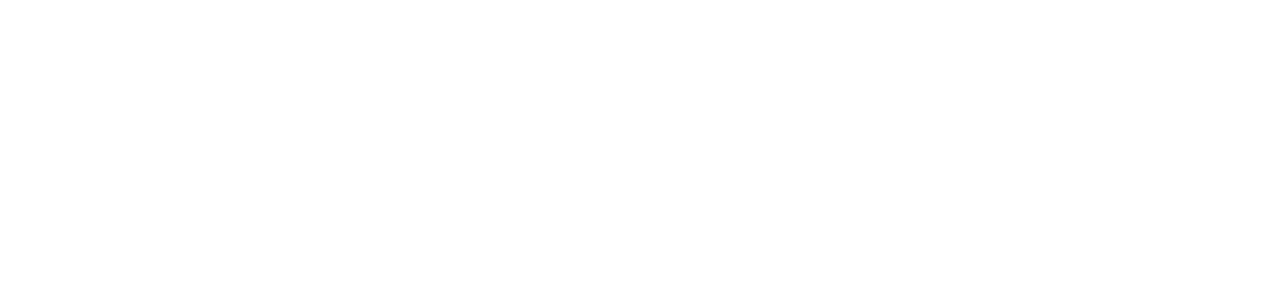
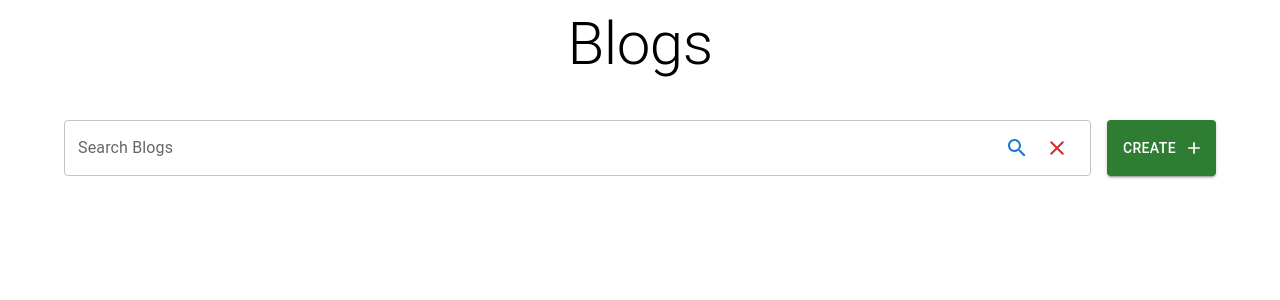
Before and after one commit to MitchellCollins/blog-next-app, a Next.js app: page / in a window 1280 px wide. Shown: the top 300 px of the page. Built offline with nearby package versions, Linux system fonts and the light colour scheme.

Commit message:
Created Home Page

```diff
--- a/app/page.js
+++ b/app/page.js
@@ -1,3 +1,118 @@
+"use client"
+
+import { Button, ButtonGroup, Container, Grid, IconButton, InputAdornment, TextField, Tooltip, Typography } from "@mui/material";
+import { Add, Clear, Search } from "@mui/icons-material";
+import { useEffect, useState } from "react";
+import { useRouter } from "next/navigation";
+import { Blog } from "@/components/Blog";
+
 export default function Home() {
-  return;
+  const [query, setQuery] = useState("");
+  const [blogs, setBlogs] = useState([]);
+  const [filteredBlogs, setFilteredBlogs] = useState([]);
+
+  const router = useRouter();
+
+  // Sets blogs useState to blogs from local storage
+  useEffect(() => {
+    setBlogs(JSON.parse(window.localStorage.getItem("blogs")) || []);
+  }, []);
+
+  // Updates filtered blogs and local storage when blogs useState is changed
+  useEffect(() => {
+    setFilteredBlogs(blogs);
+    window.localStorage.setItem("blogs", JSON.stringify(blogs));
+  }, [blogs]);
+
+  // Filters the blogs based off the query
+  function filterBlogs() {
+    setFilteredBlogs(blogs.filter((blog) => blog.title.toLowerCase().includes(query.toLowerCase())));
+  }
+
+  // Clears the query and blog filter
+  function clearSearch() {
+    setFilteredBlogs(blogs);
+    setQuery("");
+  }
+
+  // Deletes blog by filtering out the blog with the specified id
+  function deleteBlog(id) {
+    setBlogs((prevBlogs) => prevBlogs.filter((blog) => blog.id !== id));
+  }
+
+  return (
+    <Container>
+      <Grid container spacing={5} sx={{ flexDirection: "column", mx: "auto" }}>
+        {/* Heading */}
+        <Grid textAlign="center">
+          <Typography variant="h2">
+            Blogs
+          </Typography>
+        </Grid>
+
+        {/* Options */}
+        <Grid container spacing={2} justifyContent="center" alignItems="stretch">
+          {/* Search Bar */}
+          <Grid flexGrow={1}>
+            <TextField
+              type="text"
+              variant="outlined"
+              label="Search Blogs"
+              value={query}
+              onChange={(e) => setQuery(e.target.value)}
+              slotProps={{
+                input: {
+                  endAdornment: (
+                    <InputAdornment position="end">
+                      <ButtonGroup>
+                        {/* Search Button */}
+                        <Tooltip title="Search" placement="top" arrow>
+                          <IconButton onClick={filterBlogs}>
+                            <Search color="primary" />
+                          </IconButton>
+                        </Tooltip>
+
+                        {/* Clear Search Button */}
+                        <Tooltip title="Clear Search" placement="top" arrow>
+                          <IconButton onClick={clearSearch}>
+                            <Clear color="error" />
+                          </IconButton>
+                        </Tooltip>
+                      </ButtonGroup>
+                    </InputAdornment>
+                  )
+                }
+              }}
+              fullWidth
+            />
+          </Grid>
+
+          {/* Create Blog Button */}
+          <Grid>
+            <Tooltip title="Create Blog" placement="top" arrow>
+              <Button
+                onClick={() => router.push("/create")}
+                variant="contained"
+                color="success"
+                aria-label="Create Blog"
+                sx={{ height: "100%" }}
+                endIcon={<Add />}
+              >
+                Create
+              </Button>
+            </Tooltip>
+          </Grid>
+        </Grid>
+
+        {/* Blogs */}
+        <Grid container spacing={2}>
+          {filteredBlogs.map((blog) => (
+            <Grid key={`blog-${blog.id}`} size={{ xs: 12, md: 4 }}>
+              <Blog {...blog} deleteBlog={deleteBlog} />
+            </Grid>
+          ))}
+        </Grid>
+      </Grid>
+    </Container>
+  );
 }
--- /dev/null
+++ b/components/Blog.js
@@ -0,0 +1,60 @@
+import { Delete, Edit } from "@mui/icons-material";
+import { Grid, IconButton, Paper, Tooltip, Typography } from "@mui/material";
+import { useRouter } from "next/navigation";
+
+export function Blog({ id, title, text, deleteBlog }) {
+    const router = useRouter();
+
+    const charLimit = 400;
+
+    // Caps text to character limit
+    if (text.length > charLimit) {
+        text = text.slice(0, charLimit);
+        text += " ...";
+    }
+
+    return (
+        <Paper sx={{ p: 2 }}>
+            <Grid container spacing={2} flexDirection="column">
+                {/* Heading */}
+                <Grid container>
+                    {/* Title */}
+                    <Grid flexGrow={1}>
+                        <Typography variant="h4">
+                            <Tooltip title="View More" placement="top" arrow>
+                                <span onClick={() => router.push(`/view/${id}`)} style={{ cursor: "pointer" }}>
+                                    {title}
+                                </span>
+                            </Tooltip>
+                        </Typography>
+                    </Grid>
+
+                    {/* Edit Button */}
+                    <Grid>
+                        <Tooltip title="Edit Blog" placement="top" arrow>
+                            <IconButton onClick={() => router.push(`/edit/${id}`)} color="primary" aria-label="Edit Blog">
+                                <Edit />
+                            </IconButton>
+                        </Tooltip>
+                    </Grid>
+
+                    {/* Delete Button */}
+                    <Grid>
+                        <Tooltip title="Delete Blog" placement="top" arrow>
+                            <IconButton onClick={() => deleteBlog(id)} color="error" aria-label="Delete Blog">
+                                <Delete />
+                            </IconButton>
+                        </Tooltip>
+                    </Grid>
+                </Grid>
+
+                {/* Text */}
+                <Grid>
+                    <Typography variant="p">
+                        {text}
+                    </Typography>
+                </Grid>
+            </Grid>
+        </Paper>
+    );
+}
```
